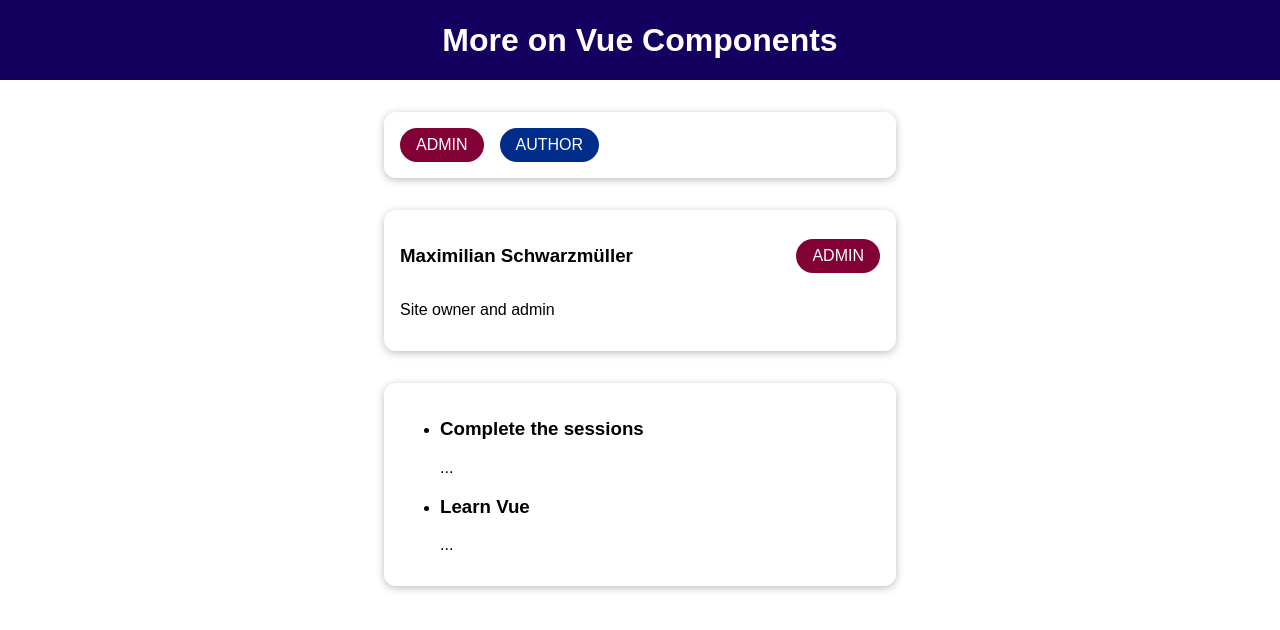
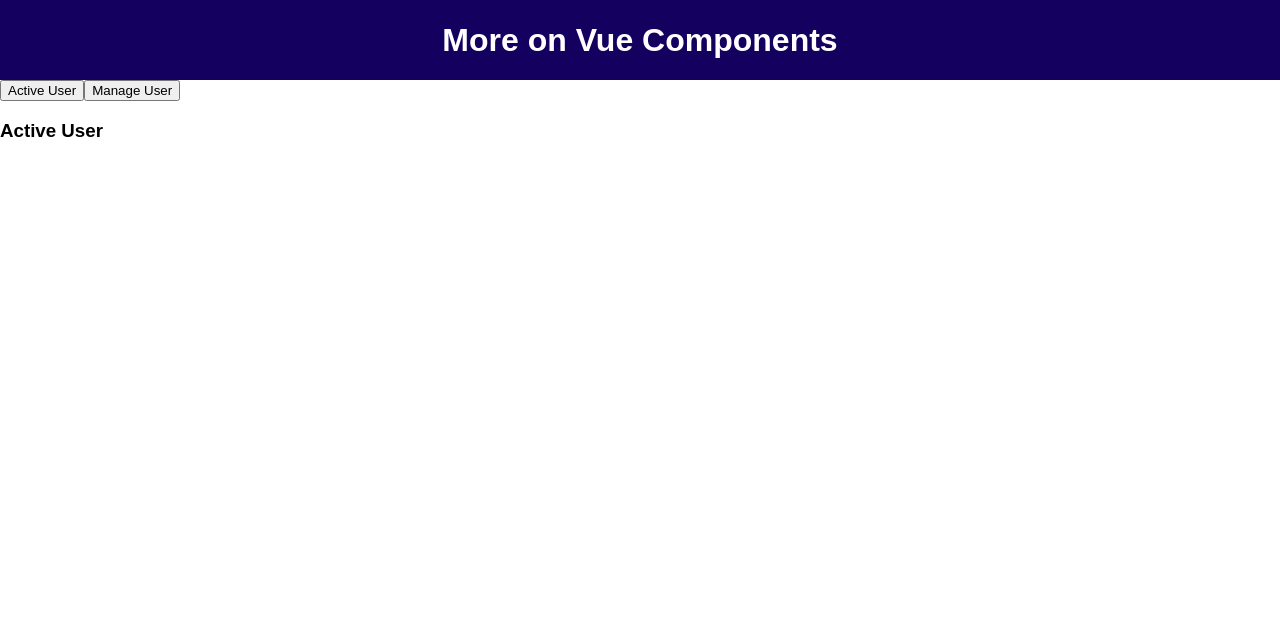
Before and after one commit to shafiquddin/vuePropsComm, a Vue app: page / in a window 1280 px wide. Shown: the top 630 px of the page. Built offline with nearby package versions, Linux system fonts and the light colour scheme.

Commit message:
dynamic component keep alive

```diff
--- a/src/App.vue
+++ b/src/App.vue
@@ -1,28 +1,25 @@
 <template>
   <div>
     <the-header></the-header>
-    <badge-list></badge-list>
-    <user-info
-      :full-name="activeUser.name"
-      :info-text="activeUser.description"
-      :role="activeUser.role"
-    ></user-info>
-    <course-goal #default="slotProps">
-        <h3>{{ slotProps.item }}</h3>
-        <p>{{ slotProps.etcProp }}</p>
-    </course-goal>
+    <div>
+      <button @click="setComponetId('active-user')">Active User</button>
+      <button @click="setComponetId('Manage-user')">Manage User</button>
+    </div>
+    <keep-alive>
+    <component :is="componentId"></component>
+  </keep-alive>
   </div>
 </template>
 
 <script>
 import TheHeader from './components/TheHeader.vue';
-import BadgeList from './components/BadgeList.vue';
-import UserInfo from './components/UserInfo.vue';
-import CourseGoal from './components/CourseGoal.vue';
+import ActiveUser from './components/ActiveUser.vue';
+import ManageUser from './components/ManageUser.vue';
 
 export default {
   data() {
     return {
+      componentId:'active-user',
       activeUser: {
         name: 'Maximilian Schwarzmüller',
         description: 'Site owner and admin',
@@ -30,11 +27,15 @@
       },
     };
   },
+  methods:{
+    setComponetId(id){
+      this.componentId=id;
+    }
+  },
   components:{
     TheHeader,
-    UserInfo,
-    BadgeList,
-    CourseGoal,
+    ActiveUser,
+    ManageUser,
   }
 };
 </script>
--- /dev/null
+++ b/src/components/ActiveUser.vue
@@ -0,0 +1,3 @@
+<template>
+    <h3>Active User</h3>
+</template>
--- /dev/null
+++ b/src/components/ManageUser.vue
@@ -0,0 +1,6 @@
+<template>
+    <div>
+    <h3>Manage User</h3>
+    <input type="text">
+</div>
+</template>
```
